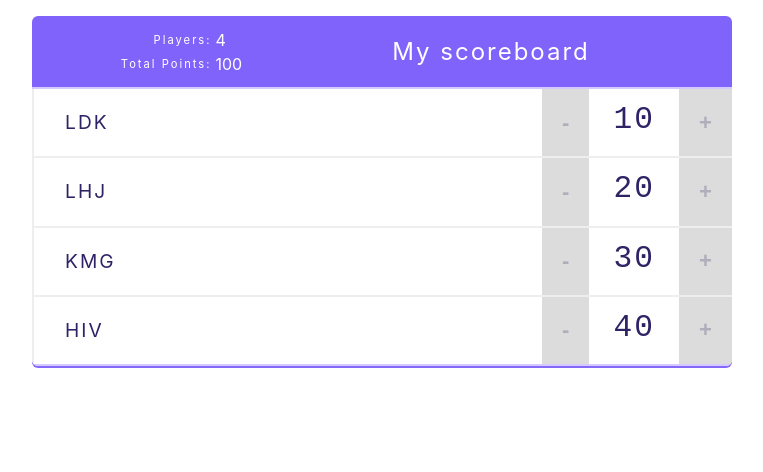
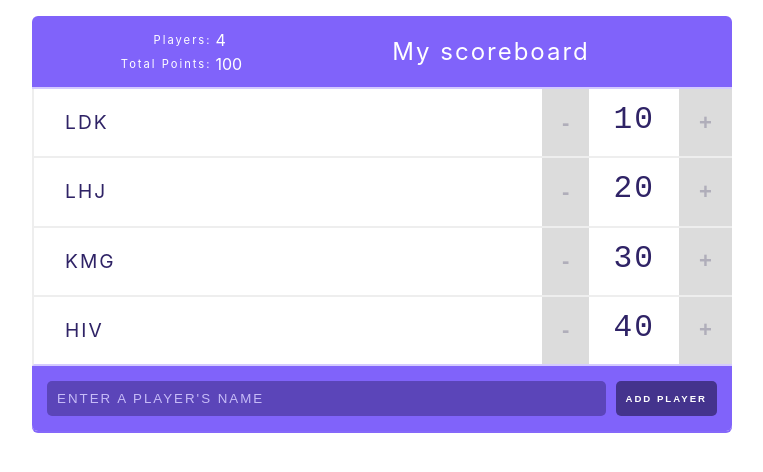
Before and after one commit to hyungju-lee/scoreboard, a React (Create React App) app: page / in a window 1280 px wide. Shown: the top 472 px of the page, without its empty margins (258-1021 px from the left). Built offline with nearby package versions, Linux system fonts and the light colour scheme.

Commit message:
player Form 추가 - controlled component로 만듦

```diff
--- a/src/App.js
+++ b/src/App.js
@@ -2,6 +2,7 @@ import React from 'react';
 import './App.css';
 import {Header} from './components/Header';
 import {Player} from "./components/Player";
+import {AddPlayerForm} from "./components/AddPlayerForm";
 
 
 
@@ -28,6 +29,7 @@ class App extends React.Component {
                     removePlayer={this.handleRemovePlayer}/>
           ))
         }
+        <AddPlayerForm></AddPlayerForm>
       </div>
     )
   }
--- /dev/null
+++ b/src/components/AddPlayerForm.js
@@ -0,0 +1,23 @@
+import React from 'react';
+
+export class AddPlayerForm extends React.Component {
+	state = {
+		value : ''
+	}
+
+	handleValueChange(e){
+		console.log(e);
+		this.setState({value:e.target.value})
+	}
+
+	render() {
+		return (
+			<form action="" className="form">
+				<input type="text" className="input" value={this.state.value}
+							 onChange={this.handleValueChange.bind(this)}
+							 placeholder="enter a player's name"/>
+				<input type="submit" className="input" value="Add Player"/>
+			</form>
+		)
+	}
+}
```
